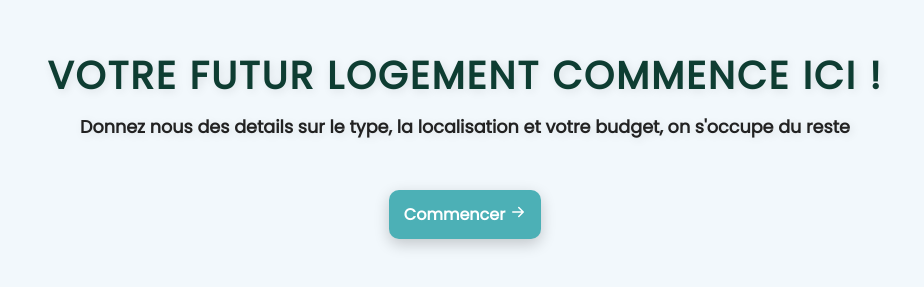
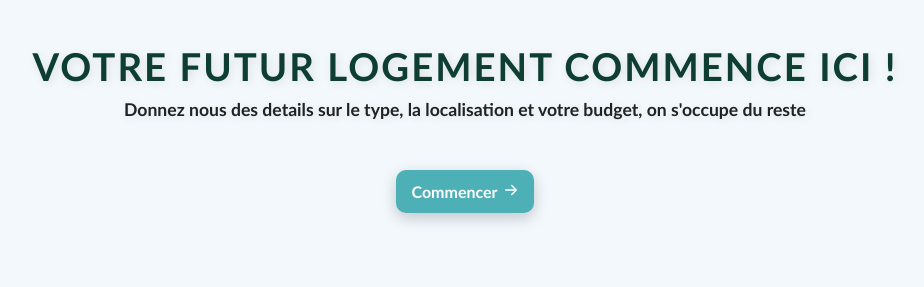
Before and after one commit to Andy-Codd/mon-logements, a plain HTML site: page index.html in a window 1280 px wide. Shown: the part 421-708 px from the top of the page, without its empty margins (175-1099 px from the left). Drawn offline with nearby package versions, Linux system fonts and the light colour scheme.

```diff
--- a/css/style.css
+++ b/css/style.css
@@ -20,7 +20,7 @@
 }
 
 body{
-    font-family: var(--font-primary), "Poppins", 'Trebuchet MS', 'Lucida Sans Unicode', 'Lucida Grande', 'Lucida Sans', Arial, sans-serif;
+    font-family: 'Trebuchet MS', var(--font-primary), "Poppins", 'Lucida Sans Unicode', 'Lucida Grande', 'Lucida Sans', Arial, sans-serif;
     background-color: var(--color-secondary);
 }
 
```
